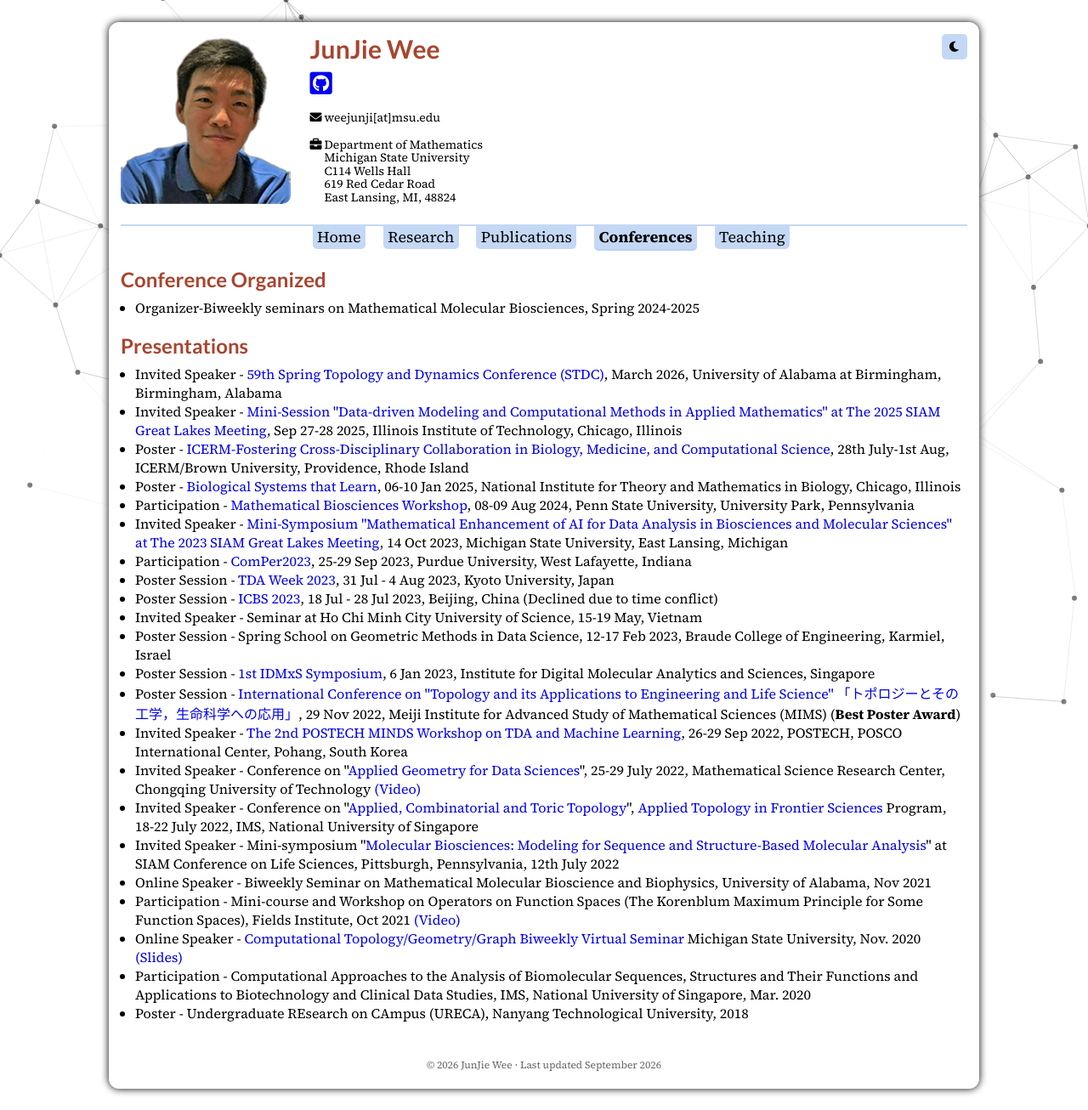
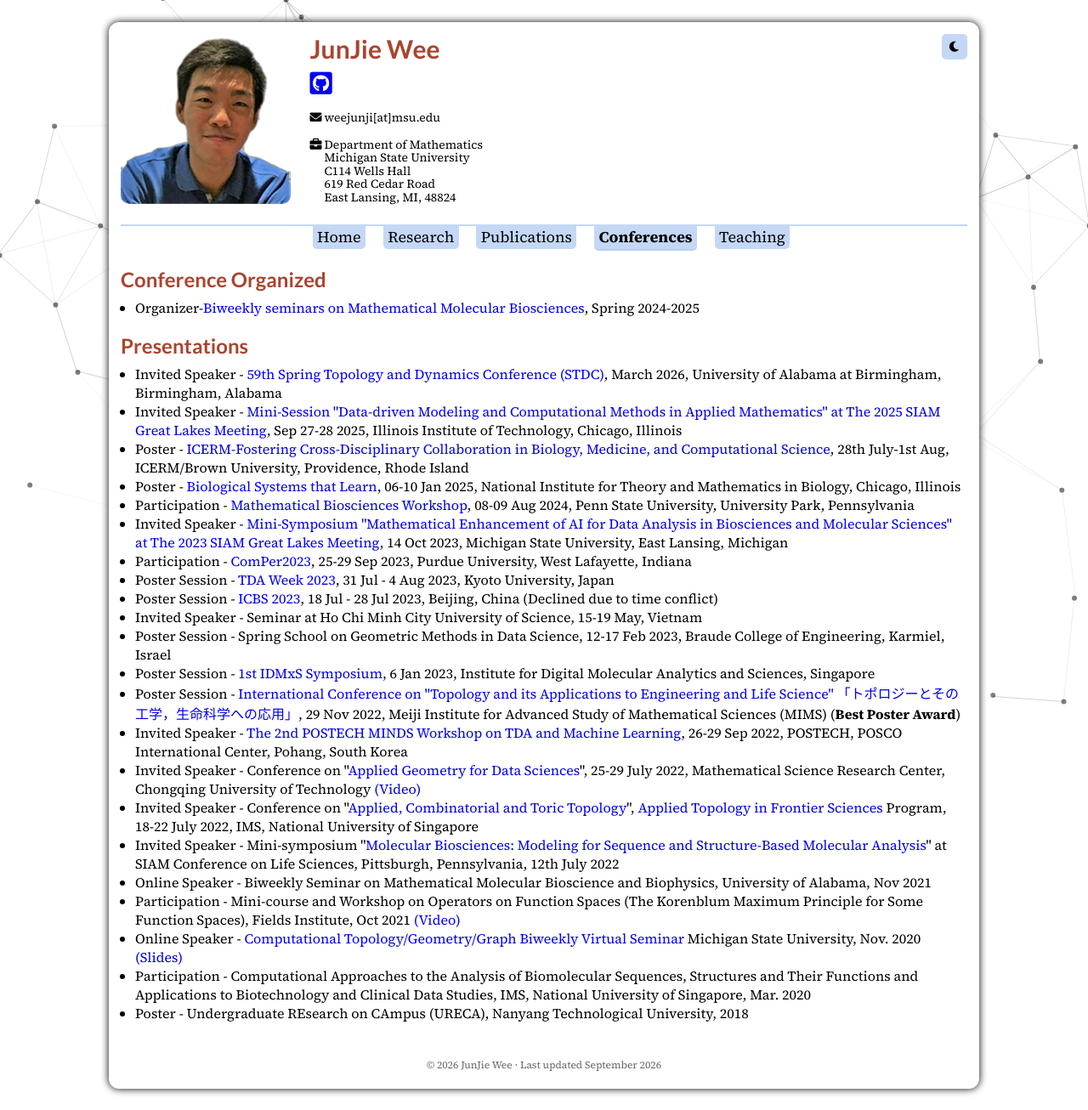
Before and after one commit to junjiewee/junjiewee.github.io, a Jekyll site: the page built from talks.html, in a window 1280 px wide. Shown: the whole page at 85% size. Built offline with Jekyll 4.4.1, drawn with Linux system fonts in a browser that asks for light colours; nearby versions of some CDN libraries; a style sheet for code colours, icons or effects is not loaded; part of the change alters nothing that is shown.

```diff
--- a/talks.html
+++ b/talks.html
@@ -6,7 +6,7 @@ tight_intro: true
 ---
                 <h2>Conference Organized</h2>
                 <ul>
-                  <li>Organizer-Biweekly seminars on Mathematical Molecular Biosciences, Spring 2024-2025</li>
+                  <li>Organizer-<a href="https://guowei-uga.github.io/assets/html/talks/seminars/nitmb/index.html" target="_blank">Biweekly seminars on Mathematical Molecular Biosciences</a>, Spring 2024-2025</li>
                 </ul><br>
 
                 <h2>Presentations</h2>
```
